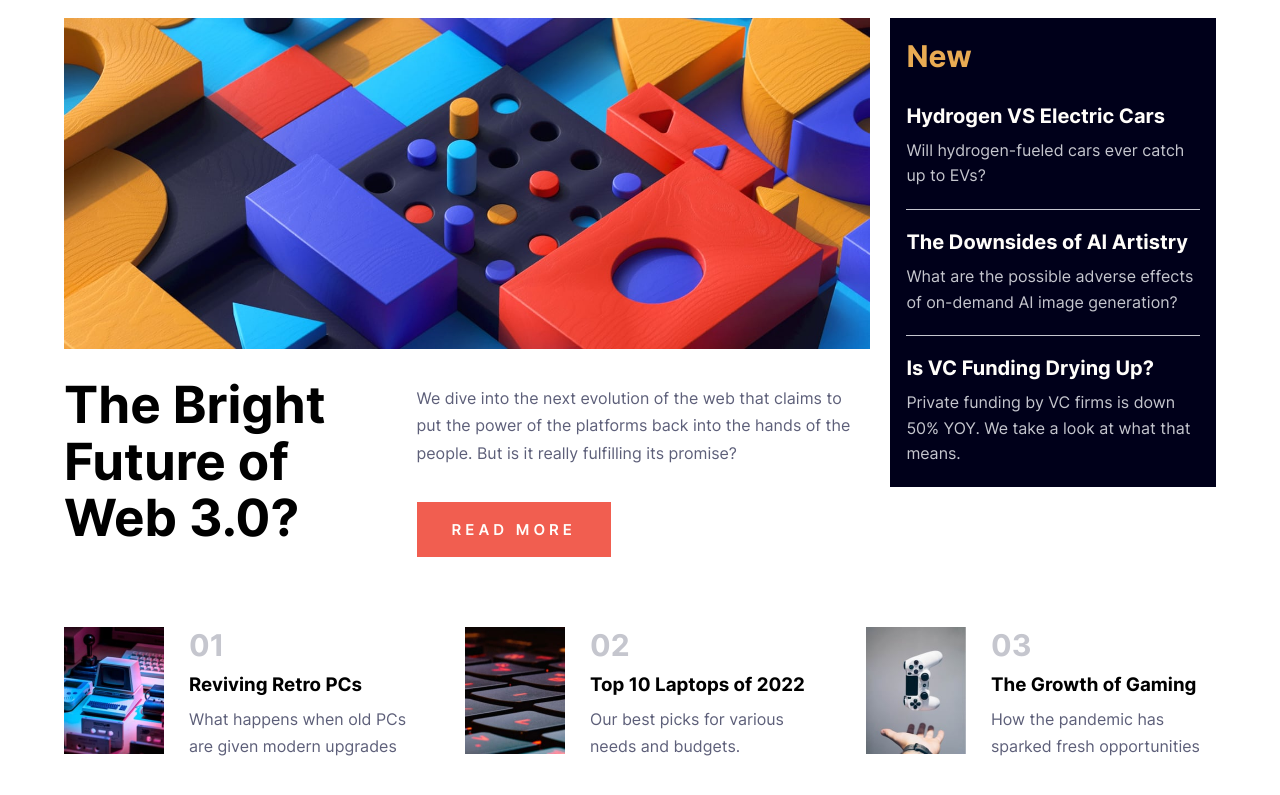
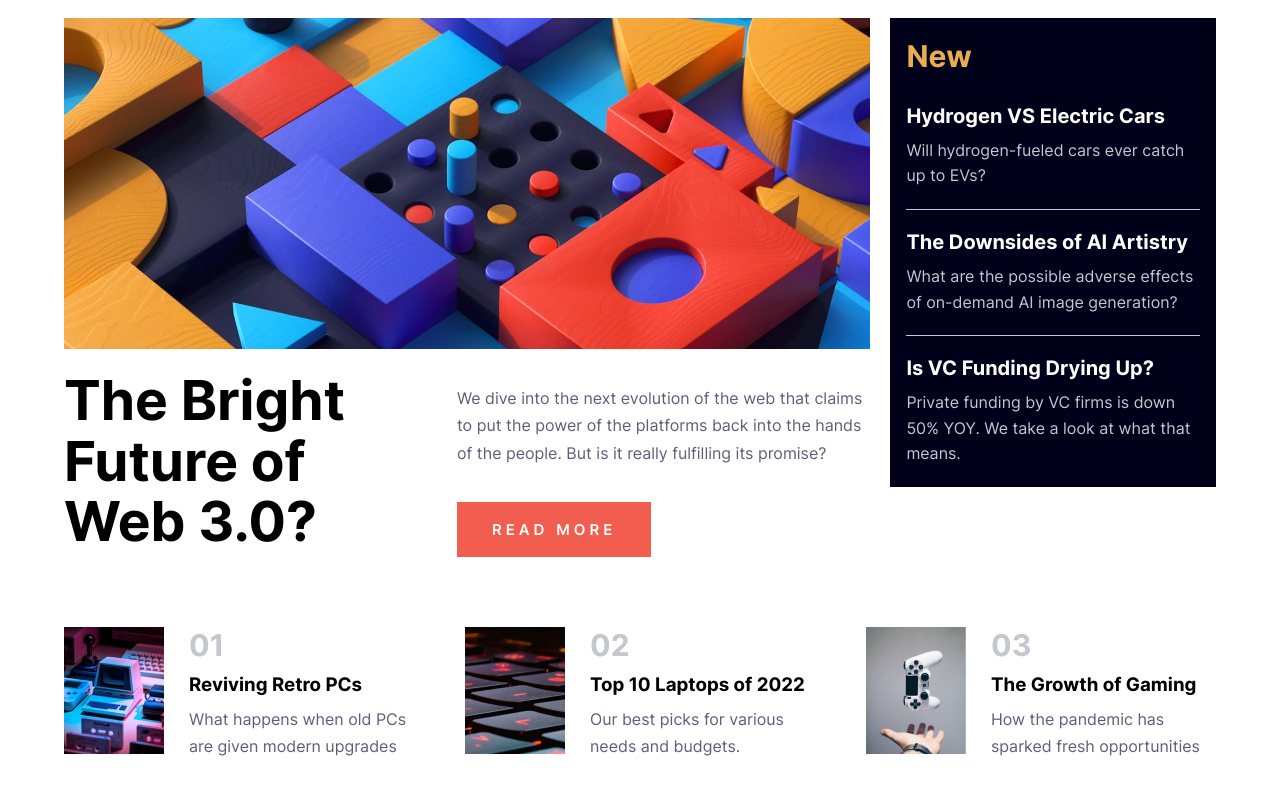
Before and after one commit to code-stan/news-homepage, a plain HTML site: page index.html in a window 1280 px wide. Shown: the part 93-888 px from the top of the page. Drawn offline with Linux system fonts and the light colour scheme.

Commit message:
Re-adjusted the gap in style.css file

```diff
--- a/style.css
+++ b/style.css
@@ -148,7 +148,7 @@ img{
 }
 .con-header h1{
     font-family: Inter-bold;
-    font-size: clamp(4rem, 4vw, 5.5rem);
+    font-size: clamp(4rem, 5vw, 5.5rem);
     font-weight: 800;
     line-height: 1.1;
 }
@@ -283,7 +283,7 @@ img{
         color: var(--Soft-red);
     }
     .hi-content{
-        grid-template-columns: 40% 1fr;
+        grid-template-columns: 45% 1fr;
         gap: 3rem;
         align-items: center;
     }
```
